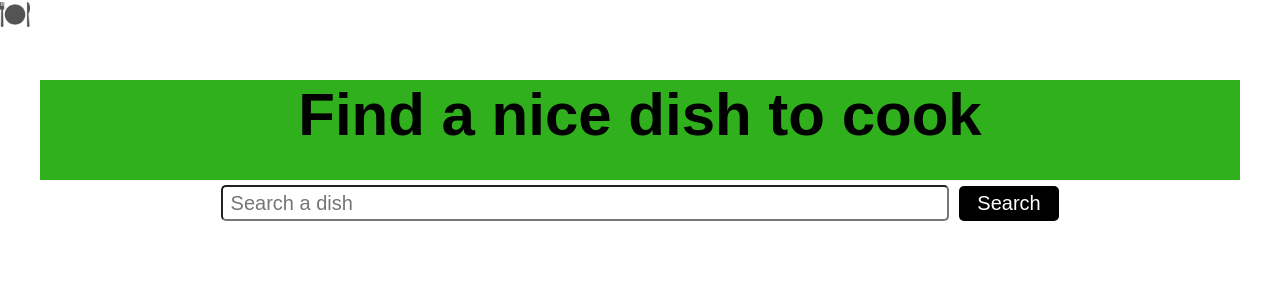
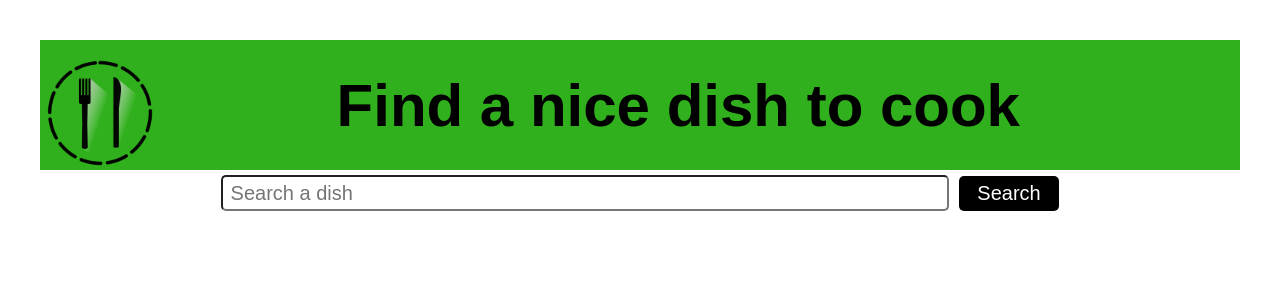
Before and after one commit to JennySta1017/DishSearch, a React (Vite) app: page / in a window 1280 px wide. Shown: the top 300 px of the page. Built offline with nearby package versions, Linux system fonts and the light colour scheme.

Commit message:
header-styling

```diff
--- a/src/components/Header.jsx
+++ b/src/components/Header.jsx
@@ -4,10 +4,11 @@ function Header() {
 return (
 <div id="header">
 <div className='image-container'>
-        <img src="../../public/images/bild.gif" alt="logo" />
+        <img src="/images/dish-logo.png" alt="logo" />
     </div>
+<div id='text-header'>
     <h1>Find a nice dish to cook</h1>
-</div>
+</div></div>
 );
 }
 
--- a/src/components/InputField.jsx
+++ b/src/components/InputField.jsx
@@ -22,7 +22,7 @@ function InputField({onSearch}) { // funktion för hantering av sökfältet
 
 
 return (
-        <>
+        <div>
         <input
         type="text"
         placeholder=' Search a dish'
@@ -32,7 +32,7 @@ return (
 
       <button  onClick={getFood} className="btn">Search</button>
 
-      </>
+      </div>
     );
 }
 
--- a/src/styles/Header.css
+++ b/src/styles/Header.css
@@ -1,18 +1,26 @@
 #header {
+    display: flex;
+    align-items: center;
+    justify-content: center;
     width: 100%;
-    height: 100px;
+    height: 130px;
 
     background-color: rgb(49, 176, 29);
     font-family:The Girl Next door, sans-serif;
     font-size: 30px;
 }
 
+#text-header {
+  margin-right: 220px;
+
+}
 .image-container {
-    position: absolute;
-        top: 0;
-        left: 0;
+    margin-right: auto;
 }
 
+
 .image-container img {
-    width:30px;
+    width:120px;
+    margin-top: 22px;
+
 }
```
